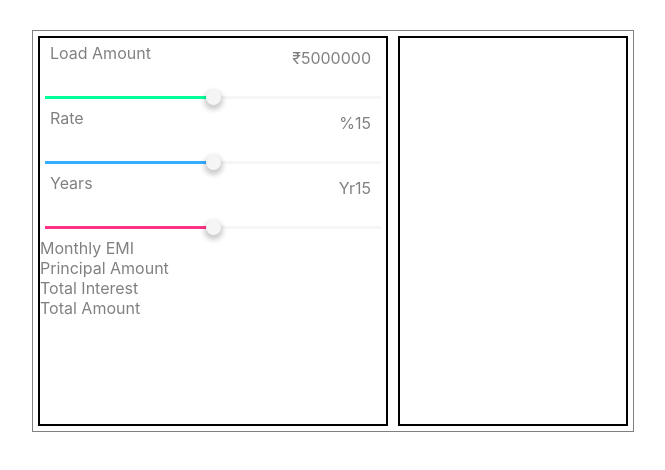
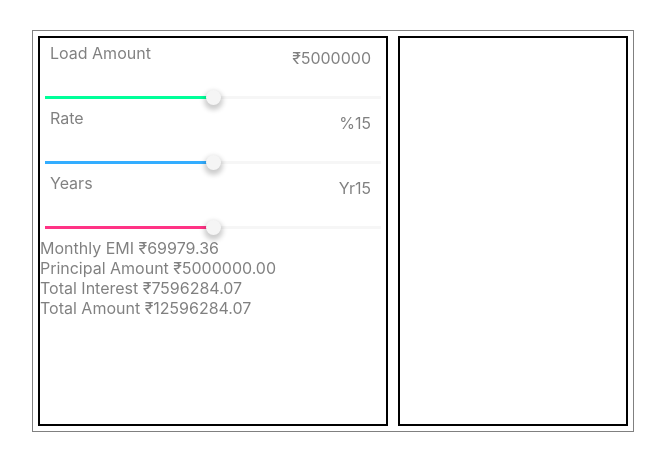
Before and after one commit to rahman351/loan-emi-calc, a React (Create React App) app: page / in a window 1280 px wide. Shown: the top 470 px of the page, without its empty margins (307-972 px from the left). Built offline with nearby package versions, Linux system fonts and the light colour scheme.

Commit message:
emi calculation formula completed

```diff
--- a/src/App.js
+++ b/src/App.js
@@ -1,3 +1,4 @@
+import { useState } from 'react';
 import './App.css';
 import LoanInfoBox from './LoanInfoBox/LoanInfoBox';
 import RateInfoBox from './RateInfoBox/Rate';
@@ -5,18 +6,50 @@ import TimeInfoBox from './TimeInfoBox/Time';
 
 
 function App() {
+      const [loanAmount,setLoanAmount]=useState(5000000);
+      const [rate,setRate]=useState(15);
+      const [time,setTime]=useState(15);
+
+      const calcFactorOne = () =>{
+        let monthlyRate = (rate/12)/100;
+        let totalMonths =time*12;
+
+        let factor1= loanAmount*monthlyRate*Math.pow(1+monthlyRate,totalMonths);
+        return factor1;
+
+      }
+
+      const calcFactorTwo = () =>{
+        let monthlyRate = (rate/12)/100;
+        console.log(monthlyRate);
+        let totalMonths =time*12;
+        let factor2 = Math.pow(1+monthlyRate,totalMonths)-1;
+        return factor2;
+
+      }
+
+      var factor1 = calcFactorOne();
+      var factor2 = calcFactorTwo();
+      var monthlyEmi = factor1/factor2;
+      var totalAmount= monthlyEmi*12*time;
+      var totalInterest=totalAmount-loanAmount;
+
+
+
+
+
   return (
     <div className="App">
       <div className="container">
         <div className="left">
-          <LoanInfoBox/>
-          <RateInfoBox/>
-          <TimeInfoBox/>
+          <LoanInfoBox LoanAmount={setLoanAmount}/>
+          <RateInfoBox  rate={setRate}/>
+          <TimeInfoBox  time={setTime}/>
           <div className="details">
-            <div>Monthly EMI </div>
-            <div>Principal Amount </div>
-            <div>Total Interest </div>
-            <div>Total Amount </div>
+            <div>Monthly EMI ₹{monthlyEmi.toFixed(2)} </div>
+            <div>Principal Amount ₹{loanAmount.toFixed(2)}</div>
+            <div>Total Interest ₹{totalInterest.toFixed(2)}</div>
+            <div>Total Amount ₹{totalAmount.toFixed(2)} </div>
           </div>
         </div>
         <div className="right">
--- a/src/LoanInfoBox/LoanInfoBox.js
+++ b/src/LoanInfoBox/LoanInfoBox.js
@@ -3,11 +3,13 @@ import Slider from "../slider/Slider";
 import "./LoanInfoBox.css"
 
 
-const LoanInfoBox = () => {
+const LoanInfoBox = (props) => {
 
-      const [loanAmount,setLonaAmount]=useState(5000000);
+      const [loanAmount,setLoanAmount]=useState(5000000);
       const getLoanAmount = (amount) =>{
-        setLonaAmount(amount);
+        setLoanAmount(amount);
+        props.LoanAmount(amount);
+
 
       }
 
--- a/src/RateInfoBox/Rate.js
+++ b/src/RateInfoBox/Rate.js
@@ -1,11 +1,12 @@
 import Slider from "../slider/Slider";
 import { useState } from "react";
 
-const RateInfoBox = () => {
+const RateInfoBox = (props) => {
 
     const [rate,setRate]=useState(15);
       const ratePercentage= (rate) =>{
         setRate(rate);
+        props.rate(rate);
 
       }
     return (
--- a/src/TimeInfoBox/Time.js
+++ b/src/TimeInfoBox/Time.js
@@ -1,11 +1,12 @@
 import Slider from "../slider/Slider";
 import { useState } from "react";
 
-const TimeInfoBox = () => {
+const TimeInfoBox = (props) => {
 
     const [time,setTime]=useState(15);
       const timeperiod= (time) =>{
         setTime(time);
+        props.time(time);
       }
 
     return (
```
